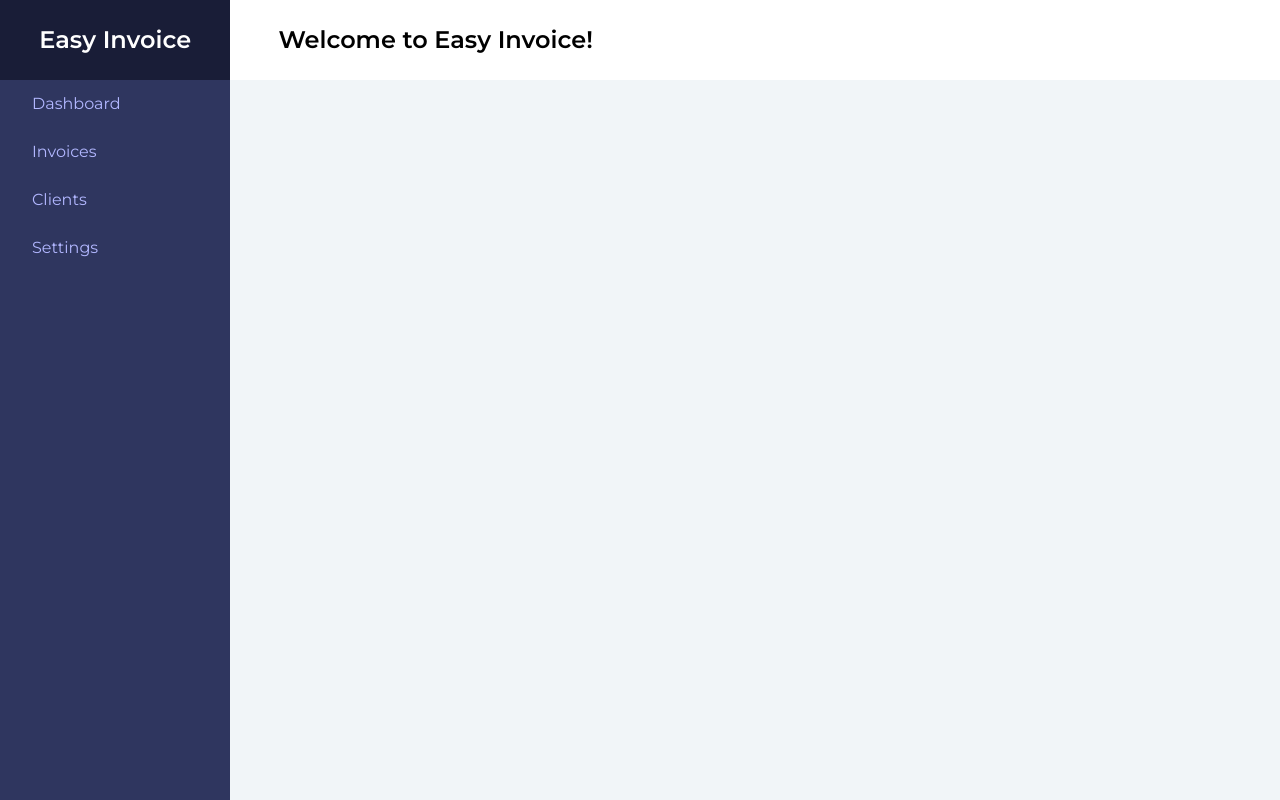
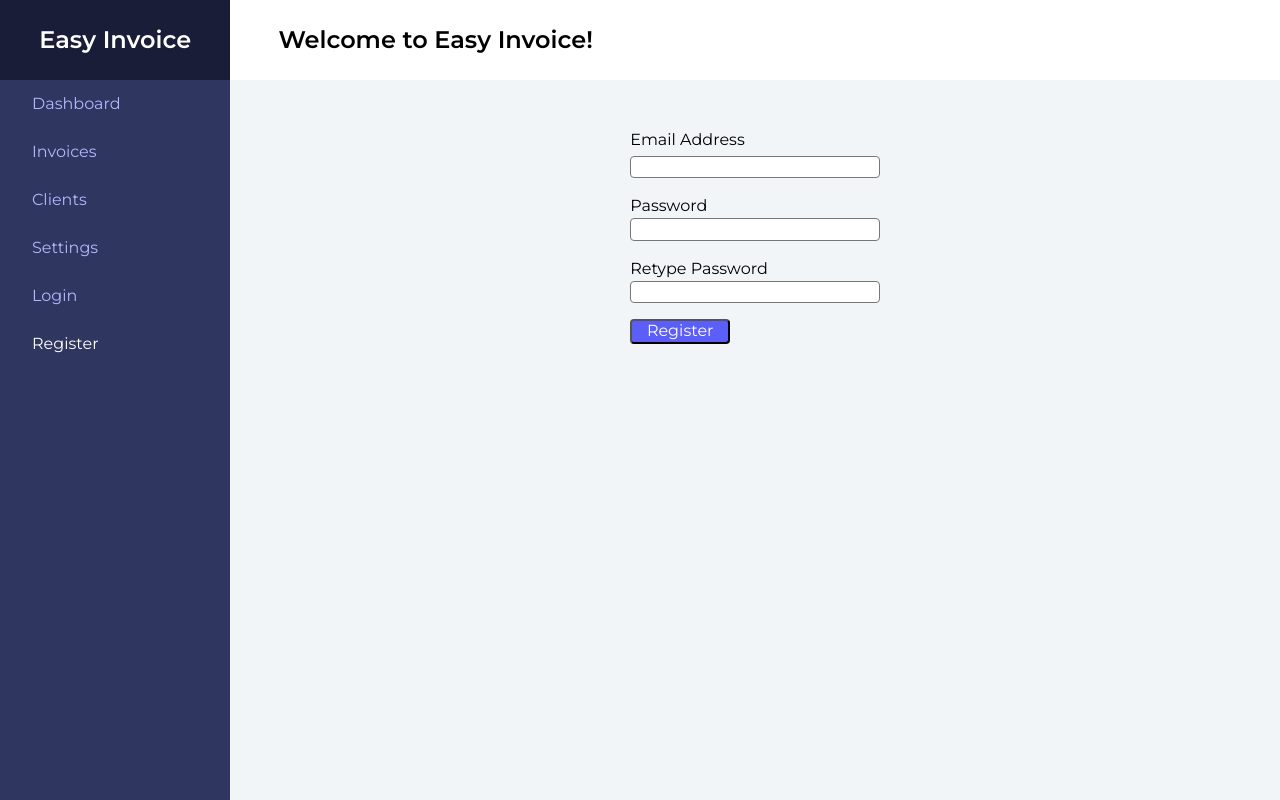
Before and after one commit to rprema/easy-invoice, an Angular app: page /register in a window 1280 px wide. Before the commit this address led to /. Built offline with nearby package versions, Linux system fonts and the light colour scheme.

Commit message:
Add login and register forms to the app

```diff
--- a/src/app/app-routing.module.ts
+++ b/src/app/app-routing.module.ts
@@ -4,12 +4,17 @@ import {DashboardComponent} from './pages/dashboard/dashboard.component';
 import {InvoicesComponent} from './pages/invoices/invoices.component';
 import {ClientsComponent} from './pages/clients/clients.component';
 import {SettingsComponent} from './pages/settings/settings.component';
+import {LoginComponent} from './pages/login/login.component';
+import {RegisterComponent} from './pages/register/register.component';
 
 const routes: Routes = [
   {path: 'dashboard', component: DashboardComponent},
   {path: 'invoices', component: InvoicesComponent},
   {path: 'clients', component: ClientsComponent},
   {path: 'settings', component: SettingsComponent},
+  {path: 'login', component: LoginComponent},
+  {path: 'register', component: RegisterComponent},
+
 ];
 
 @NgModule({
--- a/src/app/app.module.ts
+++ b/src/app/app.module.ts
@@ -13,6 +13,8 @@ import {HeaderComponent} from './components/header/header.component';
 import {LogoComponent} from './components/logo/logo.component';
 import {DashboardComponent} from './pages/dashboard/dashboard.component';
 import {FormsModule} from '@angular/forms';
+import { LoginComponent } from './pages/login/login.component';
+import { RegisterComponent } from './pages/register/register.component';
 
 @NgModule({
   declarations: [
@@ -25,7 +27,9 @@ import {FormsModule} from '@angular/forms';
     MenuComponent,
     HeaderComponent,
     LogoComponent,
-    DashboardComponent
+    DashboardComponent,
+    LoginComponent,
+    RegisterComponent
   ],
   imports: [
     BrowserModule,
--- a/src/app/components/menu/menu.component.html
+++ b/src/app/components/menu/menu.component.html
@@ -12,5 +12,11 @@
     <div class="sidebar-nav__item sidebar-nav__item-settings">
       <a routerLink="/settings" routerLinkActive="active">Settings</a>
     </div>
+    <div class = "sidebar-nav__item">
+      <a routerLink="/login" routerLinkActive="active">Login</a>
+    </div>
+    <div class ="sidebar-nav__item">
+      <a routerLink="/register" routerLinkActive="active">Register</a>
+    </div>
   </div>
 </nav>
--- /dev/null
+++ b/src/app/pages/login/login.component.html
@@ -0,0 +1,9 @@
+<form>
+  <div class="login__item">
+    <label class="login__item--username">Email Address</label>
+    <input class="login__item--value" type="email">
+    <label class="login__item--password">Password</label>
+    <input class="login__item--value" type="password">
+    <button class="login__item--submit" type="submit"> Log In</button>
+  </div>
+</form>
--- /dev/null
+++ b/src/app/pages/login/login.component.scss
@@ -0,0 +1,25 @@
+.login__item{
+ display: grid;
+  max-width: 250px;
+  justify-self: center;
+  align-self:center;
+  margin:auto;
+  line-height: 1.5;
+
+
+
+  .login__item--username{
+    margin-bottom: 0.25rem;
+  }
+  .login__item--value{
+    margin-bottom: 1rem;
+    border-radius: 4px;
+    border:1px solid #777;
+  }
+  .login__item--submit{
+    max-width: 100px;
+    background: #5b5ef7;
+    border-radius: 4px;
+    color:#fff;
+  }
+}
--- /dev/null
+++ b/src/app/pages/login/login.component.ts
@@ -0,0 +1,15 @@
+import { Component, OnInit } from '@angular/core';
+
+@Component({
+  selector: 'app-login',
+  templateUrl: './login.component.html',
+  styleUrls: ['./login.component.scss']
+})
+export class LoginComponent implements OnInit {
+
+  constructor() { }
+
+  ngOnInit() {
+  }
+
+}
--- /dev/null
+++ b/src/app/pages/register/register.component.html
@@ -0,0 +1,11 @@
+<form>
+  <div class="register__item">
+    <label class="register__item--username">Email Address</label>
+    <input class="register__item--value" type="email">
+    <label class="register__item--password">Password</label>
+    <input class="register__item--value" type="password">
+    <label class="register__item--password">Retype Password</label>
+    <input class="register__item--value" type="password">
+    <button class="register__item--submit" type="submit"> Register</button>
+  </div>
+</form>
--- /dev/null
+++ b/src/app/pages/register/register.component.scss
@@ -0,0 +1,25 @@
+.register__item{
+  display: grid;
+  max-width: 250px;
+  justify-self: center;
+  align-self:center;
+  margin:auto;
+  line-height: 1.5;
+
+
+
+  .register__item--username{
+    margin-bottom: 0.25rem;
+  }
+  .register__item--value{
+    margin-bottom: 1rem;
+    border-radius: 4px;
+    border:1px solid #777;
+  }
+  .register__item--submit{
+    max-width: 100px;
+    background: #5b5ef7;
+    border-radius: 4px;
+    color:#fff;
+  }
+}
--- /dev/null
+++ b/src/app/pages/register/register.component.ts
@@ -0,0 +1,15 @@
+import { Component, OnInit } from '@angular/core';
+
+@Component({
+  selector: 'app-register',
+  templateUrl: './register.component.html',
+  styleUrls: ['./register.component.scss']
+})
+export class RegisterComponent implements OnInit {
+
+  constructor() { }
+
+  ngOnInit() {
+  }
+
+}
```
Also changed, not shown: 2 other files (tests, documents, lock files or other folders).
